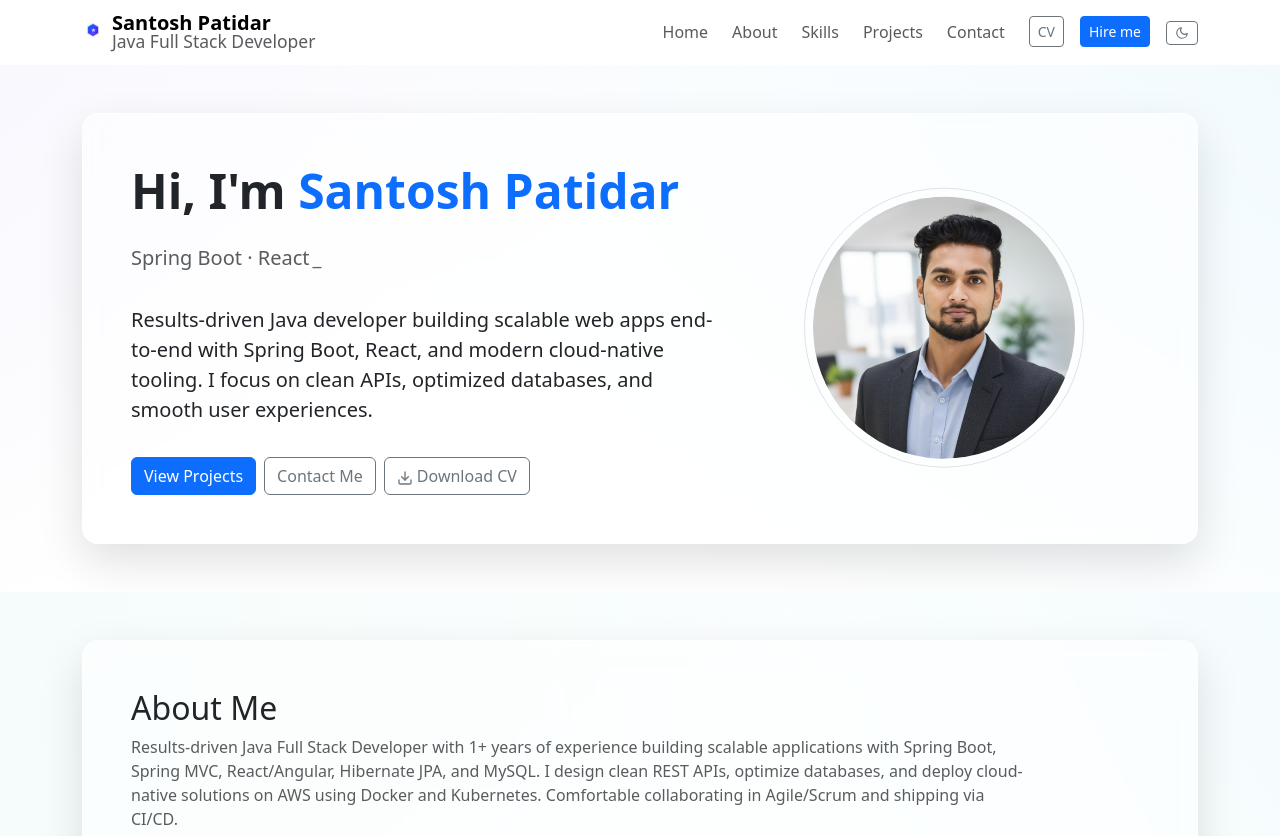
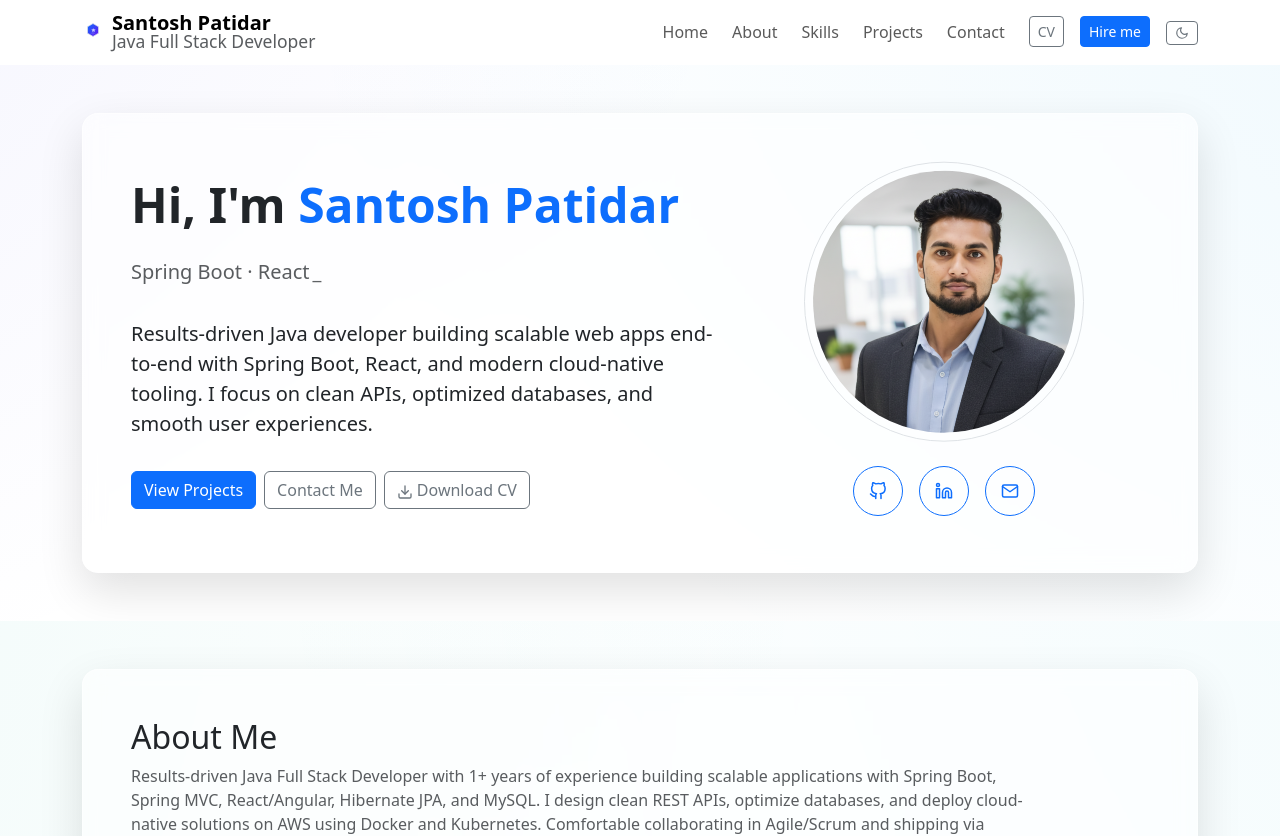
Before and after one commit to Santu-developer/my-webfolio, a React (Vite) app: page / in a window 1280 px wide. Shown: the top 836 px of the page. Built offline with nearby package versions, Linux system fonts and the light colour scheme.

Commit message:
feat: Add social media links below profile image in Hero section

```diff
--- a/src/components/Hero.jsx
+++ b/src/components/Hero.jsx
@@ -3,6 +3,7 @@ import { motion } from 'framer-motion'
 import { FiDownload } from 'react-icons/fi'
 import profileImg from '../assets/Profile1.png'
 import { staggerChildren, fadeUp } from '../utils/motion'
+import socials from '../data/socials'
 
 export default function Hero() {
   return (
@@ -78,6 +79,58 @@ export default function Hero() {
                   style={{ width: '100%', height: '100%', transform: 'rotate(-4deg)'  }}
                 />
               </motion.div>
+
+              {/* Social Links Below Image */}
+              <motion.div
+                initial={{ y: 20, opacity: 0 }}
+                whileInView={{ y: 0, opacity: 1 }}
+                transition={{ delay: 0.5, duration: 0.5 }}
+                viewport={{ once: true }}
+                className="d-flex justify-content-center gap-3 mt-4"
+              >
+                {socials.slice(0, 3).map((social, index) => {
+                  const Icon = social.icon
+                  const isEmail = social.name === 'Email'
+                  const href = isEmail ? `mailto:${social.url}` : social.url
+
+                  return (
+                    <motion.a
+                      key={social.name}
+                      href={href}
+                      target={isEmail ? '_self' : '_blank'}
+                      rel={isEmail ? '' : 'noopener noreferrer'}
+                      className="btn btn-outline-primary rounded-circle d-flex align-items-center justify-content-center"
+                      style={{ width: '50px', height: '50px' }}
+                      whileHover={{
+                        scale: 1.1,
+                        backgroundColor: 'var(--bs-primary)',
+                        color: 'white',
+                        borderColor: 'var(--bs-primary)'
+                      }}
+                      whileTap={{ scale: 0.95 }}
+                      initial={{ opacity: 0, y: 20 }}
+                      whileInView={{ opacity: 1, y: 0 }}
+                      transition={{ delay: 0.6 + index * 0.1 }}
+                      viewport={{ once: true }}
+                      aria-label={social.name}
+                      title={social.name}
+                    >
+                      <Icon size={18} />
+                    </motion.a>
+                  )
+                })}
+              </motion.div>
+
+              {/* Optional Tagline */}
+              <motion.p
+                initial={{ opacity: 0 }}
+                whileInView={{ opacity: 1 }}
+                transition={{ delay: 0.9 }}
+                viewport={{ once: true }}
+                className="text-muted small text-center mt-2 mb-0"
+              >
+
+              </motion.p>
             </motion.div>
           </div>
         </div>
```
